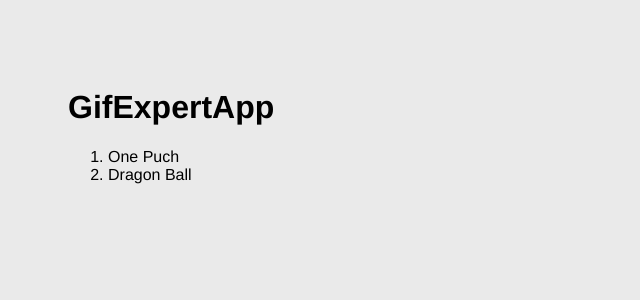
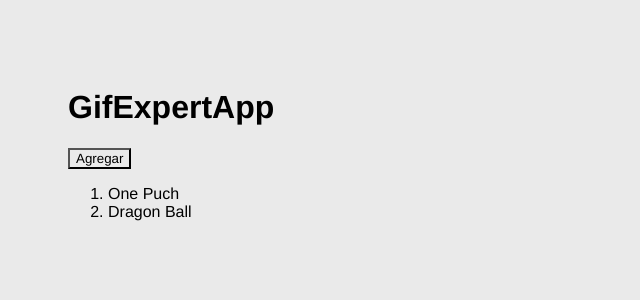
Before and after one commit to EVM-Z/react-gif-expert, a React (Vite) app: page / in a window 1280 px wide. Shown: the top 300 px of the page, without its empty margins (0-640 px from the left). Built offline with nearby package versions, Linux system fonts and the light colour scheme.

Commit message:
Agregar una nueva categoria

```diff
--- a/src/GifExpertApp.jsx
+++ b/src/GifExpertApp.jsx
@@ -4,12 +4,26 @@ export const GifExpertApp = () => {
 
   const [categories, setCategories] = useState([ 'One Puch', 'Dragon Ball' ]);
 
-  console.log(categories);
+  // console.log(categories);
+  const onAddCategory = () => {
+
+    // categories.push('Naruto');
+    // ...categories hace una copia del arreglo
+
+    // Primera forma de agregar un elemento al arreeglo
+    // setCategories([ ...categories, 'Naruto' ]);
+
+    // Segunda forma
+    setCategories( categories => [ ...categories, 'Sasuke' ]);
+
+  }
 
   return (
 
     <>
         <h1>GifExpertApp</h1>
+
+        <button onClick={ onAddCategory }>Agregar</button>
 
         <ol>
           {
```
